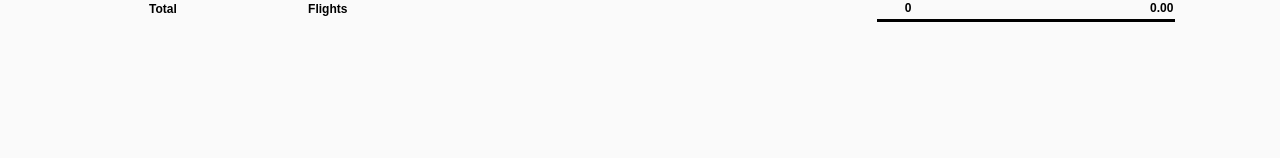
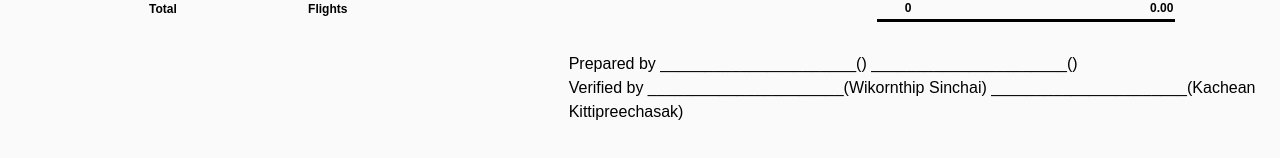
Before and after one commit to civicspoon/saber, a Next.js app: page /saber/Components/Print/Summary in a window 1280 px wide. Shown: the part 208-366 px from the top of the page. Built offline with nearby package versions, Linux system fonts and the light colour scheme; no server answers.

Commit message:
approve done'

```diff
--- a/app/Components/Print/Summary/ClientComponent.js
+++ b/app/Components/Print/Summary/ClientComponent.js
@@ -20,6 +20,8 @@ function ClientComponent() {
     const [grandtotal, setGrandtotal] = useState(0);
     const [hourtotal, setHourtotal] = useState(0);
     const [buttonVisible, setButtonVisible] = useState(true);
+    const [prepareby,setPrepareby] = useState(null)
+    const [manager,setManager] = useState(null)
 
     useEffect(() => {
         if (airline && month && year) {
@@ -43,16 +45,20 @@ function ClientComponent() {
 
                 if (minutes > 0) {
                     tmphour += hours + 1;
-                }else{
+                } else {
                     tmphour += hours
                 }
 
                 console.log('==============Total===tmphour===================');
-                console.log(hours,minutes,tmphour);
+                console.log(hours, minutes, tmphour);
 
                 setAirport(data[0].Airport);
                 setInadrate(data[0].InadRate);
                 setAirlinename(data[0].Name);
+                setPrepareby(data[0].ApproveBy)
+                setManager(data[0].Manager)
+
+
             });
             setGrandtotal(total.toFixed(2));
             setHourtotal(tmphour);
@@ -143,7 +149,17 @@ function ClientComponent() {
                         </tfoot>
                     </table>
                 </div>
+                <footer className='flex w-full  fixed mt-5 justify-between'  style={{ fontSize: '8pt', fontWeight: 'normal' }}>
+                    <div className='w-2/5'>
 
+                    </div>
+
+                    <div className='w-3/5'>
+<span>Prepared by ______________________({prepareby}) ______________________({manager})</span><br/>
+<span>Verified by ______________________(Wikornthip Sinchai) ______________________(Kachean Kittipreechasak)</span><br/>
+                    </div>
+
+                </footer>
             </div>
 
         </>
```
Also changed, not shown: app/Components/Print/Summary/style.css (line endings or trailing spaces).
